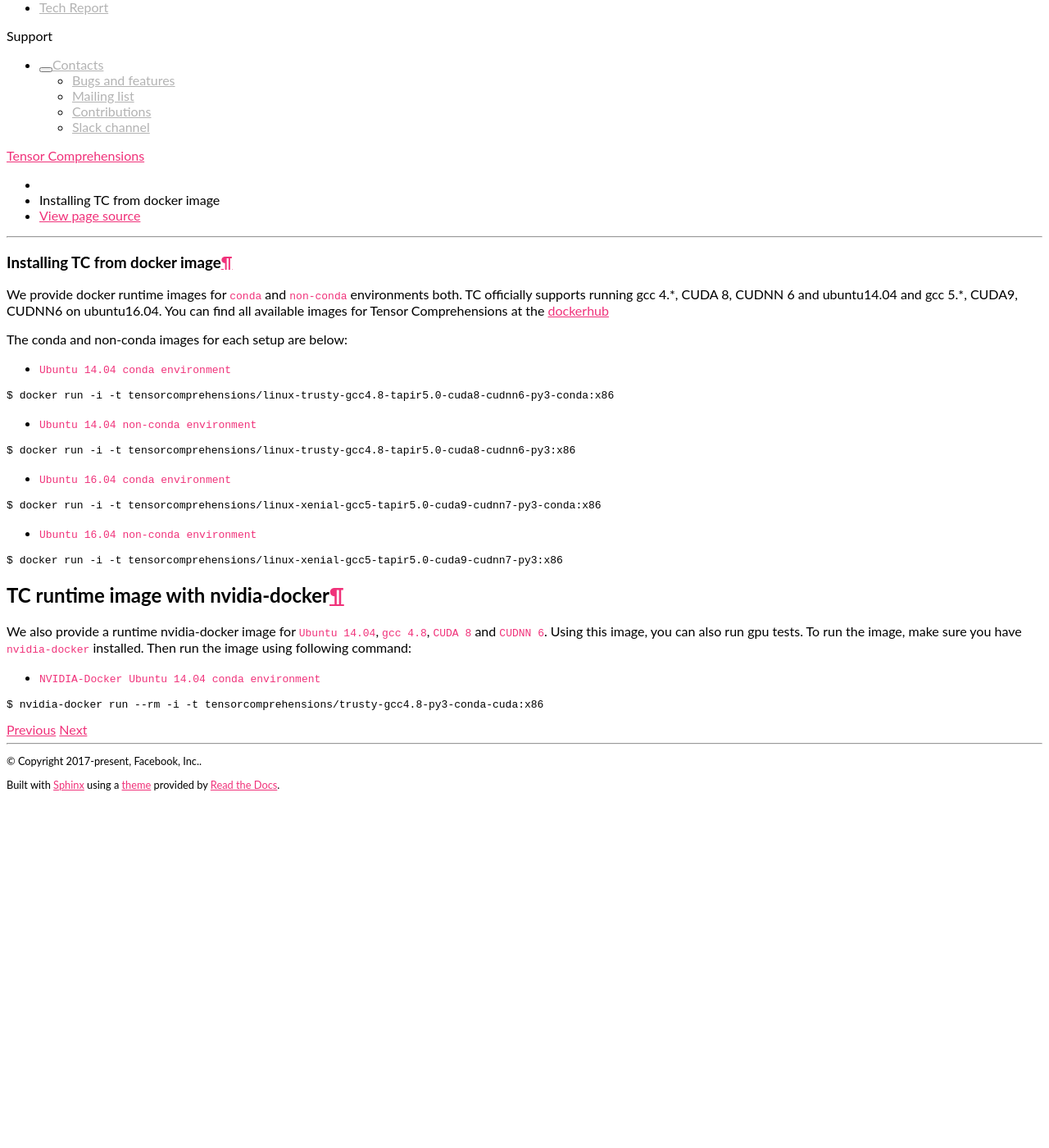
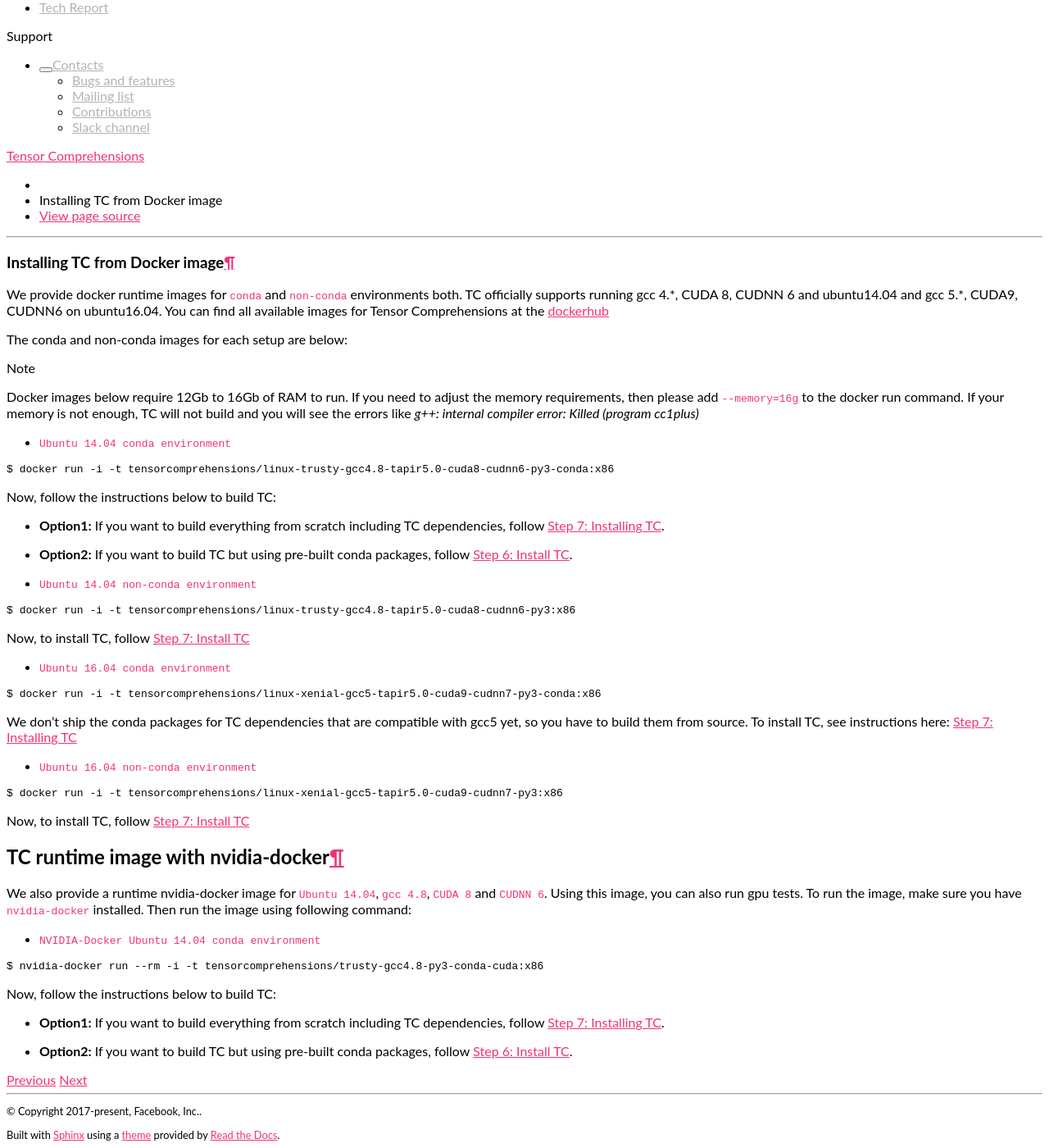
Before and after one commit to facebookresearch/TensorComprehensions, a Sphinx documentation site: the page built from docs/source/installation_docker_image.rst, in a window 1280 px wide and 1400 px high, scrolled down 1755 px. Shown: the whole window at 82% size. Built offline with Sphinx 7.4.7 and the Read the Docs theme 2.0.0, drawn with Linux system fonts in a browser that asks for light colours; before the commit the page ends 2728 px from its top, so only the background shows below that; some of the changed text lies outside the part shown.

Commit message:
Update install TC from docker instructions

```diff
--- a/docs/source/index.rst
+++ b/docs/source/index.rst
@@ -34,7 +34,7 @@
    :caption: Installation
 
    installation
-   docker_image
+   installation_docker_image
    installation_conda_dep
    installation_conda
    installation_non_conda
--- a/docs/source/installation_conda.rst
+++ b/docs/source/installation_conda.rst
@@ -169,6 +169,8 @@
 
     $ protoc --version
 
+.. _conda_install_tc:
+
 Step 7: Installing TC
 ^^^^^^^^^^^^^^^^^^^^^
 
--- a/docs/source/installation_conda_dep.rst
+++ b/docs/source/installation_conda_dep.rst
@@ -131,6 +131,8 @@
     $ export LD_LIBRARY_PATH=/usr/local/cuda/lib64:/usr/local/cuda/targets/x86_64-linux/lib/stubs/:$LD_LIBRARY_PATH
     $ export PATH=/usr/local/bin:/usr/local/cuda/bin:$PATH
 
+.. _conda_dep_install_tc:
+
 Step 6: Install TC
 ^^^^^^^^^^^^^^^^^^
 
--- a/docs/source/docker_image.rst
+++ b/docs/source/installation_docker_image.rst
@@ -1,4 +1,4 @@
-Installing TC from docker image
+Installing TC from Docker image
 ===============================
 
 We provide docker runtime images for :code:`conda` and :code:`non-conda` environments both. TC officially supports
@@ -7,11 +7,25 @@
 
 The conda and non-conda images for each setup are below:
 
+.. note::
+
+    Docker images below require 12Gb to 16Gb of RAM to run. If you need to adjust the
+    memory requirements, then please add :code:`--memory=16g` to the docker run command.
+    If your memory is not enough, TC will not build and you will see the errors like
+    `g++: internal compiler error: Killed (program cc1plus)`
+
+
 * :code:`Ubuntu 14.04 conda environment`
 
 .. code-block:: bash
 
     $ docker run -i -t tensorcomprehensions/linux-trusty-gcc4.8-tapir5.0-cuda8-cudnn6-py3-conda:x86
+
+Now, follow the instructions below to build TC:
+
+* **Option1:** If you want to build everything from scratch including TC dependencies, follow :ref:`conda_install_tc`.
+* **Option2:** If you want to build TC but using pre-built conda packages, follow :ref:`conda_dep_install_tc`.
+
 
 * :code:`Ubuntu 14.04 non-conda environment`
 
@@ -19,17 +33,26 @@
 
     $ docker run -i -t tensorcomprehensions/linux-trusty-gcc4.8-tapir5.0-cuda8-cudnn6-py3:x86
 
+Now, to install TC, follow :ref:`non_conda_install_tc`
+
+
 * :code:`Ubuntu 16.04 conda environment`
 
 .. code-block:: bash
 
     $ docker run -i -t tensorcomprehensions/linux-xenial-gcc5-tapir5.0-cuda9-cudnn7-py3-conda:x86
 
+We don't ship the conda packages for TC dependencies that are compatible with gcc5 yet, so you have to
+build them from source. To install TC, see instructions here: :ref:`conda_install_tc`
+
+
 * :code:`Ubuntu 16.04 non-conda environment`
 
 .. code-block:: bash
 
     $ docker run -i -t tensorcomprehensions/linux-xenial-gcc5-tapir5.0-cuda9-cudnn7-py3:x86
+
+Now, to install TC, follow :ref:`non_conda_install_tc`
 
 
 TC runtime image with nvidia-docker
@@ -44,3 +67,8 @@
 .. code-block:: bash
 
     $ nvidia-docker run --rm -i -t tensorcomprehensions/trusty-gcc4.8-py3-conda-cuda:x86
+
+Now, follow the instructions below to build TC:
+
+* **Option1:** If you want to build everything from scratch including TC dependencies, follow :ref:`conda_install_tc`.
+* **Option2:** If you want to build TC but using pre-built conda packages, follow :ref:`conda_dep_install_tc`.
--- a/docs/source/installation_non_conda.rst
+++ b/docs/source/installation_non_conda.rst
@@ -146,6 +146,7 @@
 
     $ python3 -c 'import yaml'
 
+.. _non_conda_install_tc:
 
 Step 7: Install TC
 ^^^^^^^^^^^^^^^^^^
```
